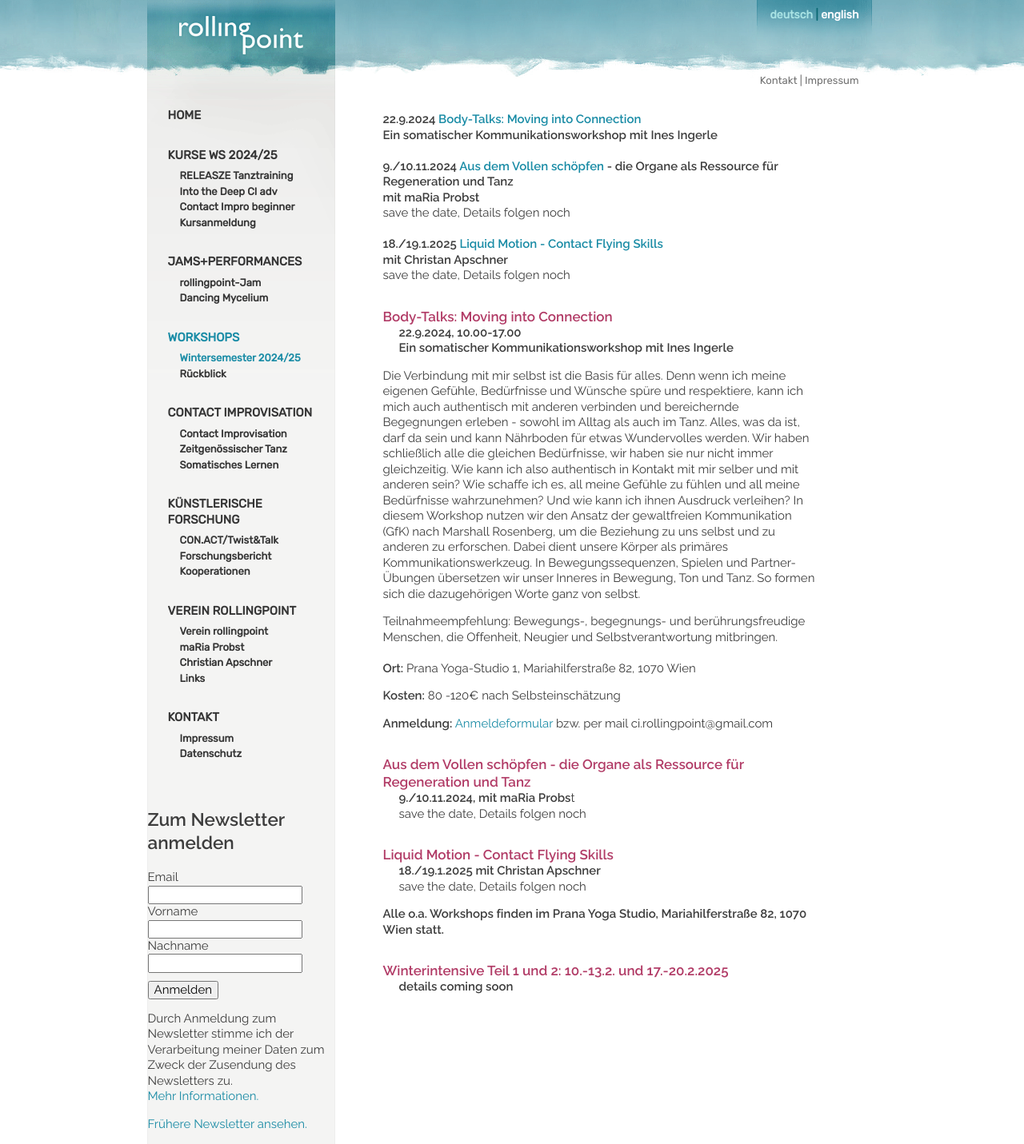
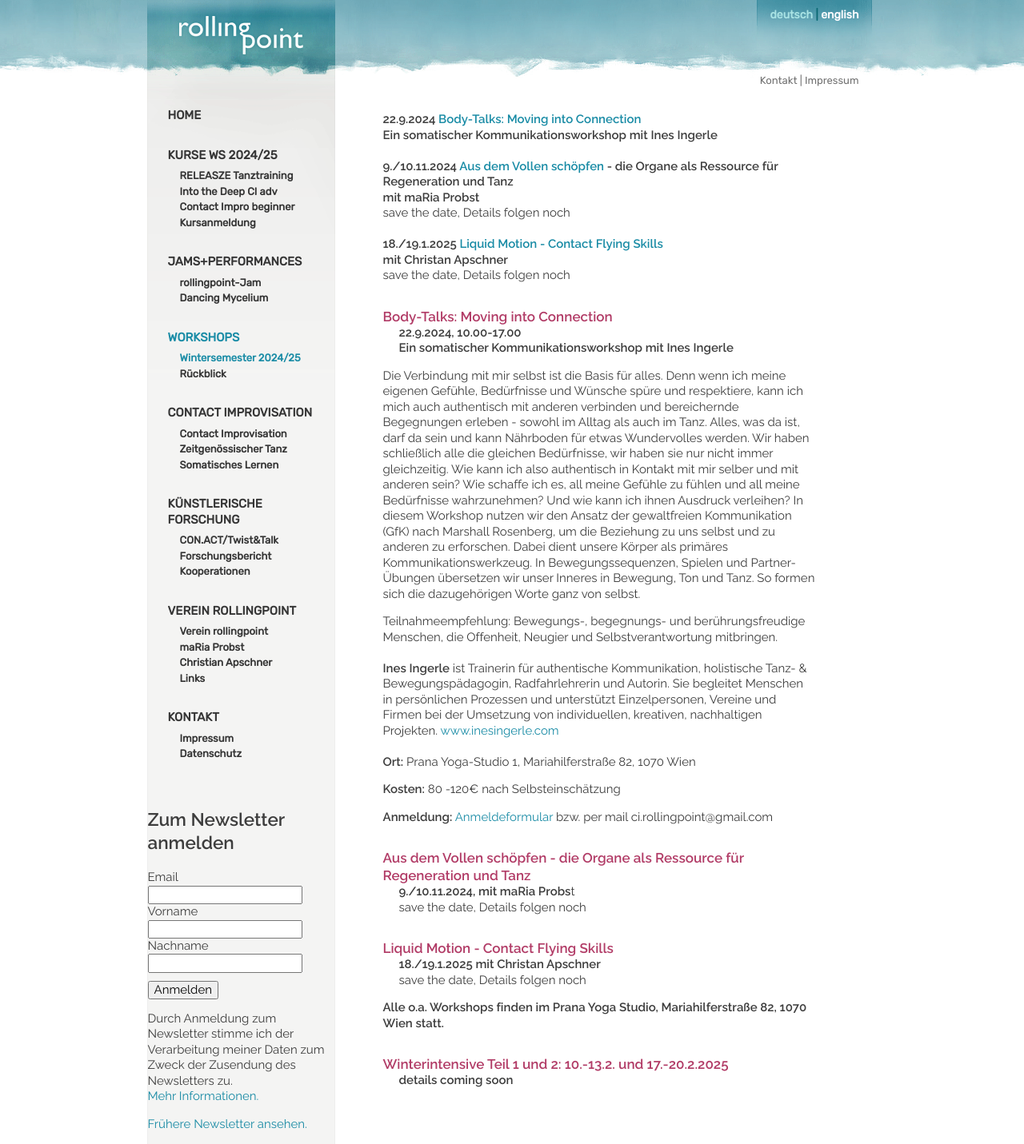
Before and after one commit to manulari/rollingpointat, a Jekyll site: the page built from _pages_de/wsws2024.md, in a window 1280 px wide. Shown: the whole page at 80% size. Built offline with Jekyll 4.4.1, drawn with Linux system fonts in a browser that asks for light colours; comment, search, counter and statistics services are not loaded.

Commit message:
Update page (de) “wsws2024”

```diff
--- a/_pages_de/wsws2024.md
+++ b/_pages_de/wsws2024.md
@@ -38,6 +38,8 @@ dazugehörigen Worte ganz von selbst.
 Teilnahmeempfehlung: Bewegungs-, begegnungs- und berührungsfreudige Menschen, die
 Offenheit, Neugier und Selbstverantwortung mitbringen.\
 \
+**Ines Ingerle** ist Trainerin für authentische Kommunikation, holistische Tanz- & Bewegungspädagogin, Radfahrlehrerin und Autorin. Sie begleitet Menschen in persönlichen Prozessen und unterstützt Einzelpersonen, Vereine und Firmen bei der Umsetzung von individuellen, kreativen, nachhaltigen Projekten. [www.inesingerle.com](http://www.inesingerle.com/)\
+\
 **Ort:** Prana Yoga-Studio 1, Mariahilferstraße 82, 1070 Wien
 
 **Kosten:** 80 -120€ nach Selbsteinschätzung
```
